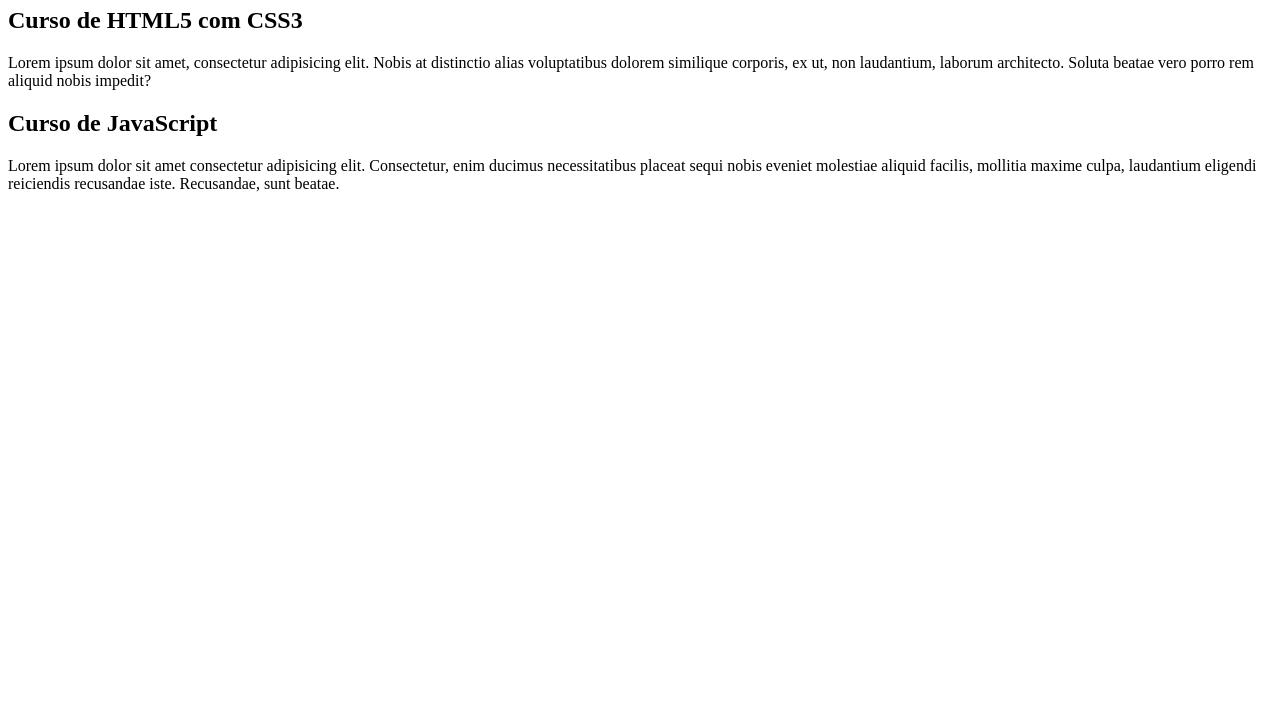
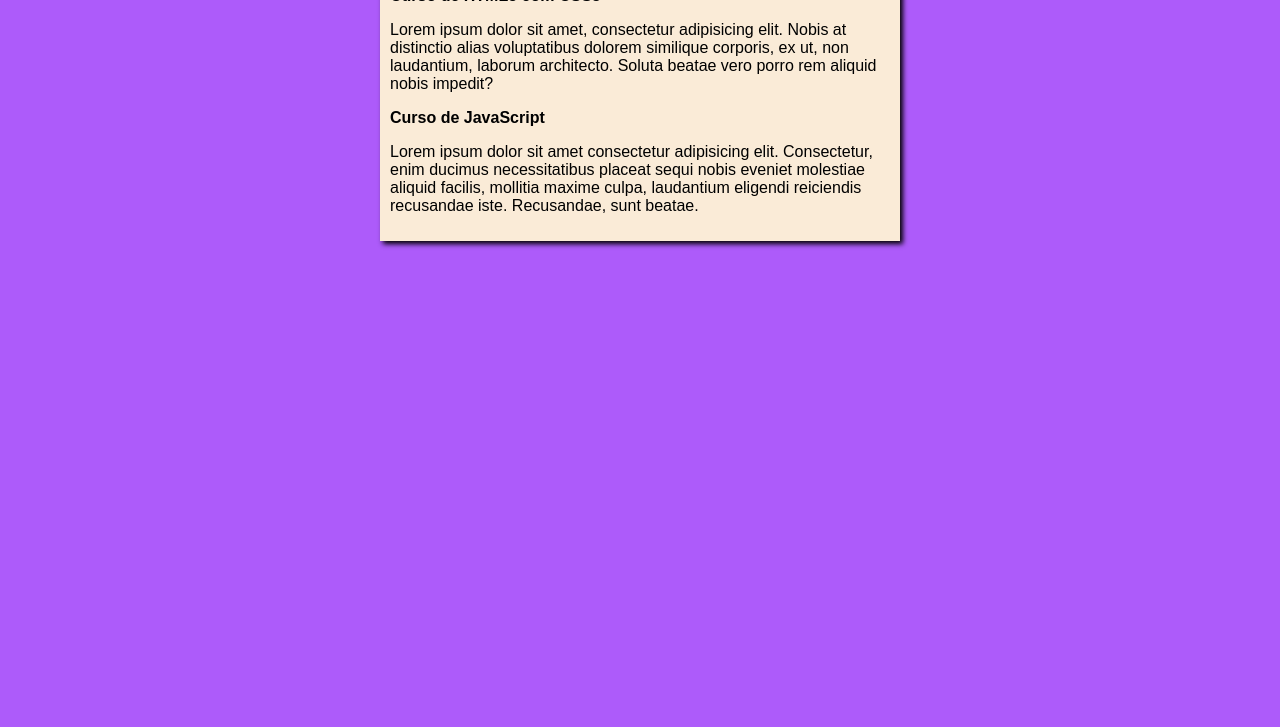
Before and after one commit to Juanfonseca10/juanfonseca.github.io, a plain HTML site: page index.html in a window 1280 px wide. Shown: the part 73-800 px from the top of the page. Drawn offline with Linux system fonts and the light colour scheme.

Commit message:
Squashed commit of the following:
commit 2407f14008801b15ea54faba04a908952303b9a3
Author: Juan fonseca <juanfanpoli10@gmail.com>
Date:   Sun Jul 10 17:11:31 2022 -0300

    Update index.html

commit 95e6952cf97527f695ec13dd3d25f95674ae82c4
Author: Juan fonseca <juanfanpoli10@gmail.com>
Date:   Sun Jul 10 17:06:08 2022 -0300

    iniciei o disigner

```diff
--- /dev/null
+++ b/estilos/style.css
@@ -0,0 +1,16 @@
+* {
+    font-family: Arial, Helvetica, sans-serif;
+    font-size: 16px;
+}
+
+body {
+    background-color: rgb(173, 91, 250);
+}
+
+main {
+    background-color: antiquewhite;
+    width: 500px;
+    margin: auto;
+    padding: 10px;
+    box-shadow: 3px 3px 5px black;
+}
--- a/index.html
+++ b/index.html
@@ -1,8 +1,9 @@
 <!DOCTYPE html>
 <html lang="pt-br">
   <head>
-    <title>Site cursoevideo</title>
+    <title>Curso em video</title>
     <meta charset="utf-8">
+    <link rel="stylesheet" href="estilos/style.css">
   </head>
   <body>
     <main>
```
